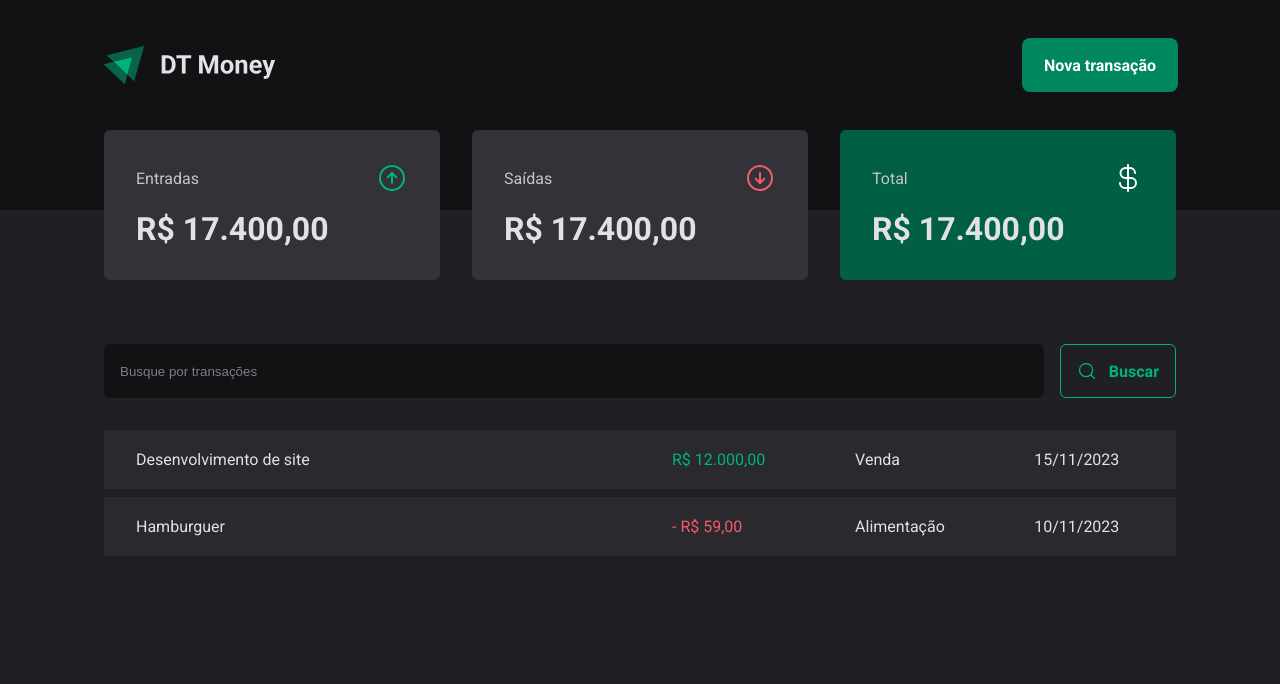
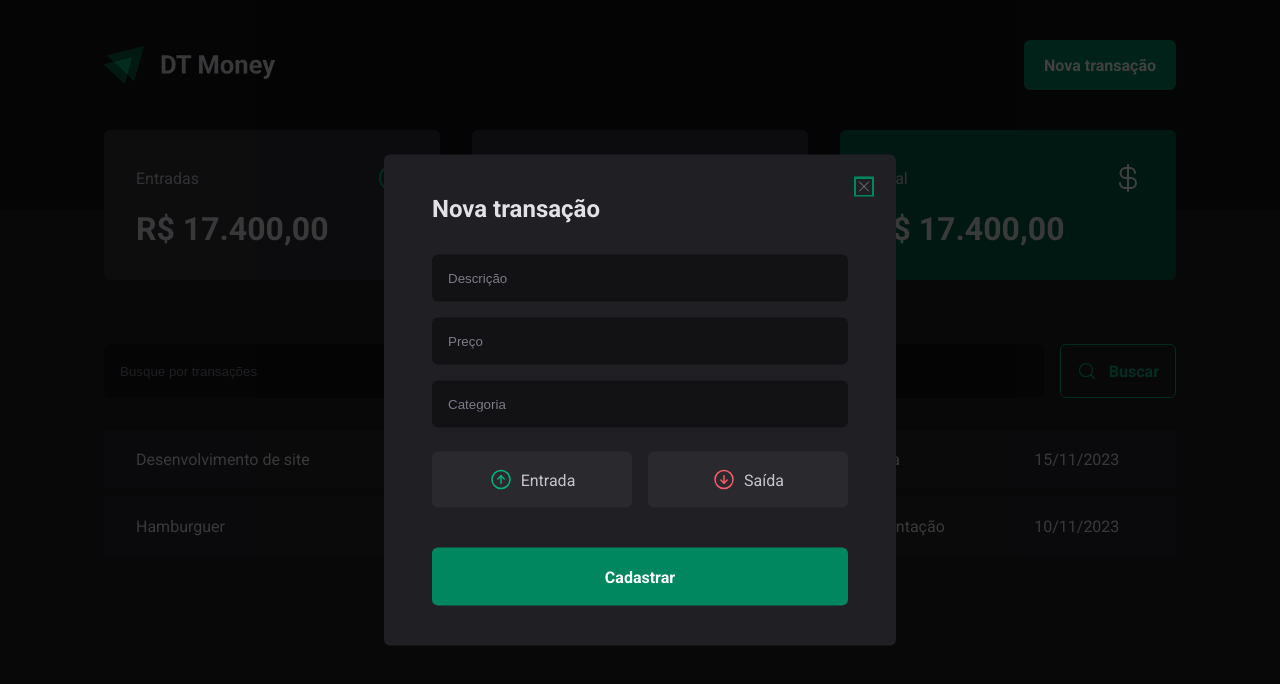
Before and after one commit to VitorCruz78/DT-Money, a React (Vite) app in the folder dt-money/: page / in a window 1280 px wide. Both pictures are taken after a click on the button "Nova transação". Shown: the top 684 px of the page. Built offline with nearby package versions, Linux system fonts and the light colour scheme.

Commit message:
Criação de modal de entrada e saída de valores e finalização da parte visual

```diff
--- a/dt-money/package.json
+++ b/dt-money/package.json
@@ -10,6 +10,8 @@
     "preview": "vite preview"
   },
   "dependencies": {
+    "@radix-ui/react-dialog": "^1.0.5",
+    "@radix-ui/react-radio-group": "^1.1.3",
     "phosphor-react": "^1.4.1",
     "react": "^18.2.0",
     "react-dom": "^18.2.0",
--- a/dt-money/src/components/Header/index.tsx
+++ b/dt-money/src/components/Header/index.tsx
@@ -1,5 +1,7 @@
 import { HeaderContainer, HeaderContent, NewTransactionButton } from "./styles";
+import * as Dialog from '@radix-ui/react-dialog'
 import logoImg from '../../assets/logo.svg'
+import { NewTransactionModal } from "../NewTransactionModal";
 
 export function Header() {
     return (
@@ -7,7 +9,13 @@
             <HeaderContent>
                 <img src={logoImg} />
 
-                <NewTransactionButton>Nova transação</NewTransactionButton>
+                <Dialog.Root>
+                    <Dialog.Trigger asChild>
+                        <NewTransactionButton>Nova transação</NewTransactionButton>
+                    </Dialog.Trigger>
+
+                    <NewTransactionModal />
+                </Dialog.Root>
             </HeaderContent>
         </HeaderContainer>
     )
--- /dev/null
+++ b/dt-money/src/components/NewTransactionModal/index.tsx
@@ -0,0 +1,40 @@
+import * as Dialog from '@radix-ui/react-dialog'
+import { CloseButton, Content, Overlay, TransactionType, TransactionTypeButton } from './styles'
+import { ArrowCircleDown, ArrowCircleUp, X } from 'phosphor-react'
+
+export function NewTransactionModal() {
+
+    return (
+        <Dialog.Portal>
+            <Overlay />
+
+            <Content>
+                <Dialog.Title>Nova transação</Dialog.Title>
+                <CloseButton>
+                    <X />
+                </CloseButton>
+
+                <form action="">
+                    <input type='text' placeholder='Descrição' required />
+                    <input type='number' placeholder='Preço' required />
+                    <input type='text' placeholder='Categoria' required />
+
+                    <TransactionType>
+                        <TransactionTypeButton variant='income' value='income'>
+                            <ArrowCircleUp size={24} />
+                            Entrada
+                        </TransactionTypeButton>
+                        <TransactionTypeButton variant='outcome' value='outcome'>
+                            <ArrowCircleDown size={24} />
+                            Saída
+                        </TransactionTypeButton>
+                    </TransactionType>
+
+                    <button type='submit'>
+                        Cadastrar
+                    </button>
+                </form>
+            </Content>
+        </Dialog.Portal>
+    )
+}
--- /dev/null
+++ b/dt-money/src/components/NewTransactionModal/styles.ts
@@ -0,0 +1,112 @@
+import styled from "styled-components";
+import * as Dialog from '@radix-ui/react-dialog'
+import * as RadioGroup from '@radix-ui/react-radio-group'
+
+export const Overlay = styled(Dialog.Overlay)`
+    position: fixed;
+    width: 100vw;
+    height: 100vh;
+    inset: 0;
+    background: rgba(0, 0, 0, 0.75);
+`;
+
+export const Content = styled(Dialog.Content)`
+    min-width: 32rem;
+    border-radius: 6px;
+    padding: 2.5rem 3rem;
+    background: ${props => props.theme["gray-800"]};
+
+    position: fixed;
+    top: 50%;
+    left: 50%;
+    transform: translate(-50%, -50%);
+
+    form {
+        margin-top: 2rem;
+        display: flex;
+        flex-direction: column;
+        gap: 1rem;
+
+        input {
+            border-radius: 6px;
+            border: 0;
+            background: ${props => props.theme["gray-900"]};
+            color: ${props => props.theme["gray-300"]};
+            padding: 1rem;
+
+            &::placeholder {
+                color: ${props => props.theme["gray-500"]};
+            }
+        }
+
+        button[type="submit"] {
+            height: 58px;
+            border: 0;
+            background: ${props => props.theme["green-500"]};
+            color: ${props => props.theme.white};
+            font-weight: bold;
+            padding: 0 1.25rem;
+            border-radius: 6px;
+            margin-top: 1.5rem;
+            cursor: pointer;
+
+            &:hover {
+                background: ${props => props.theme["green-700"]};
+                transition: background-color 0.2s;
+            }
+        }
+    }
+`
+
+export const CloseButton = styled(Dialog.Close)`
+    position: absolute;
+    background: transparent;
+    border: 0;
+    top: 1.5rem;
+    right: 1.5rem;
+    line-height: 0;
+    cursor: pointer;
+    color: ${props => props.theme["gray-500"]}
+`
+
+export const TransactionType = styled(RadioGroup.Root)`
+    display: grid;
+    grid-template-columns: repeat(2, 1fr);
+    gap: 1rem;
+    margin-top: 0.5rem;
+`
+
+interface TransactionTypeButtonProps {
+    variant: 'income' | 'outcome';
+}
+
+export const TransactionTypeButton = styled(RadioGroup.Item) <TransactionTypeButtonProps>`
+    background: ${props => props.theme["gray-700"]};
+    padding: 1rem;
+    display: flex;
+    align-items: center;
+    justify-content: center;
+    gap: 0.5rem;
+    border-radius: 6px;
+    cursor: pointer;
+    border: 0;
+    color: ${props => props.theme["gray-300"]};
+
+    svg {
+        color: ${props => props.variant === 'income' ? props.theme["green-300"] : props.theme["red-300"]};
+    }
+
+    &[data-state='unchecked']:hover {
+        transition: background-color 0.2s;
+        background: ${props => props.theme["gray-600"]};;
+    }
+
+    &[data-state='checked'] {
+        color: ${props => props.theme.white};
+        background: ${props => props.variant === 'income' ? props.theme["green-500"] : props.theme["red-500"]};
+
+        svg {
+            color: ${props => props.theme.white};;
+        }
+    }
+`
```
Also changed, not shown: 1 other file (tests, documents, lock files or other folders).
